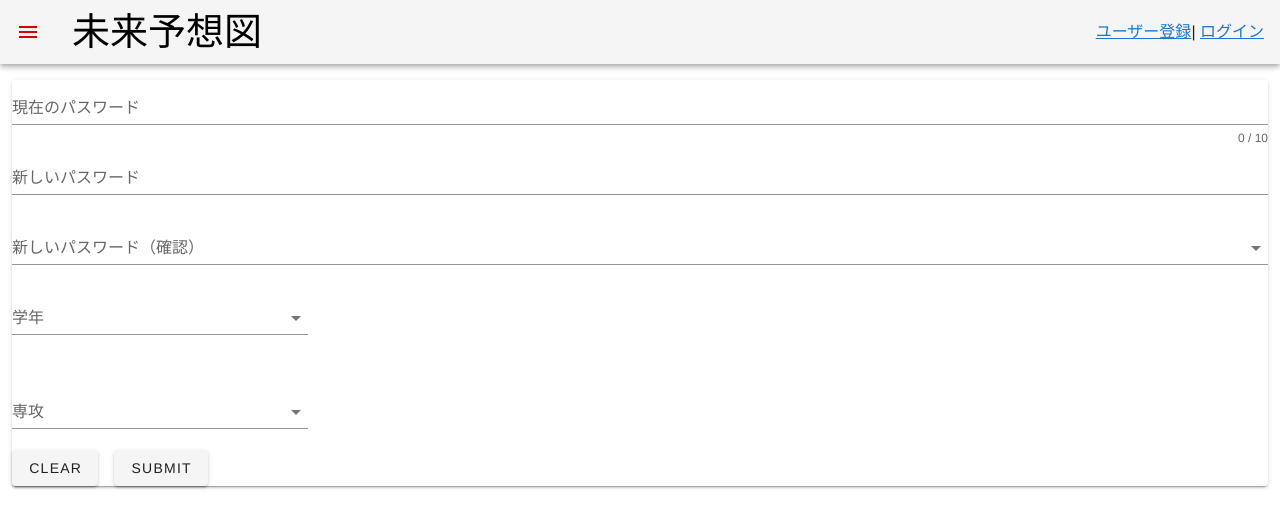
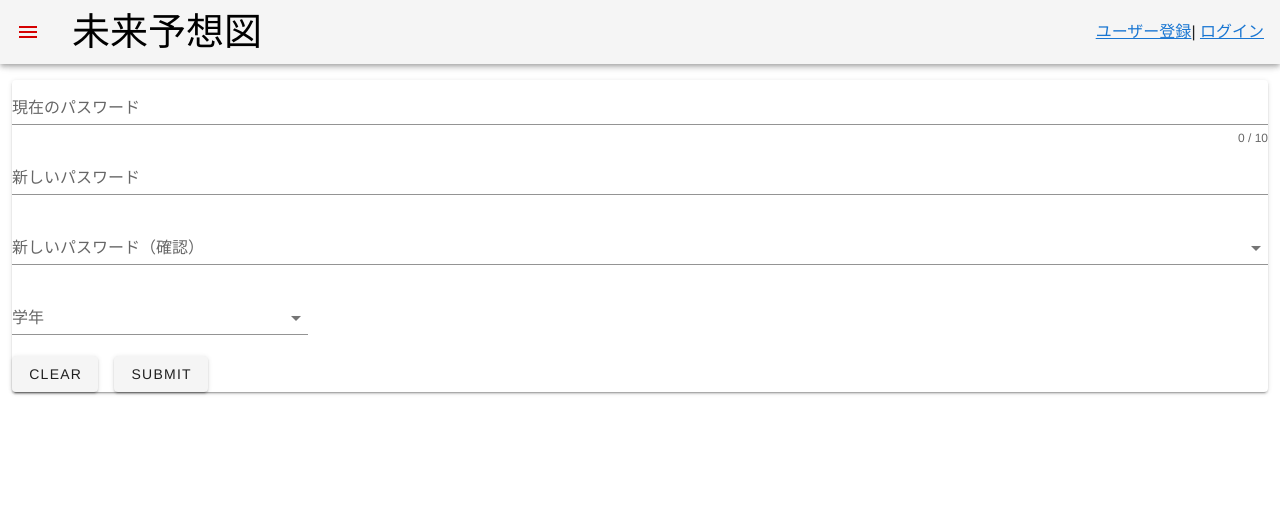
Before and after one commit to SystemEngineeringTeam/koukaten2019_front_vuetify, a Vue app: page /Config in a window 1280 px wide. Shown: the top 528 px of the page. Built offline with nearby package versions, Linux system fonts and the light colour scheme.

Commit message:
設定画面から専攻を削除

```diff
--- a/src/pages/Config.vue
+++ b/src/pages/Config.vue
@@ -33,11 +33,6 @@
         <v-row align="center">
           <v-col cols="3">
             <v-select :items="grade" :menu-props="{ top: true, offsetY: true }" label="学年"></v-select>
-          </v-col>
-        </v-row>
-        <v-row align="center">
-          <v-col cols="3">
-            <v-select :items="semester" :menu-props="{ top: true, offsetY: true }" label="専攻"></v-select>
           </v-col>
         </v-row>
 
```
